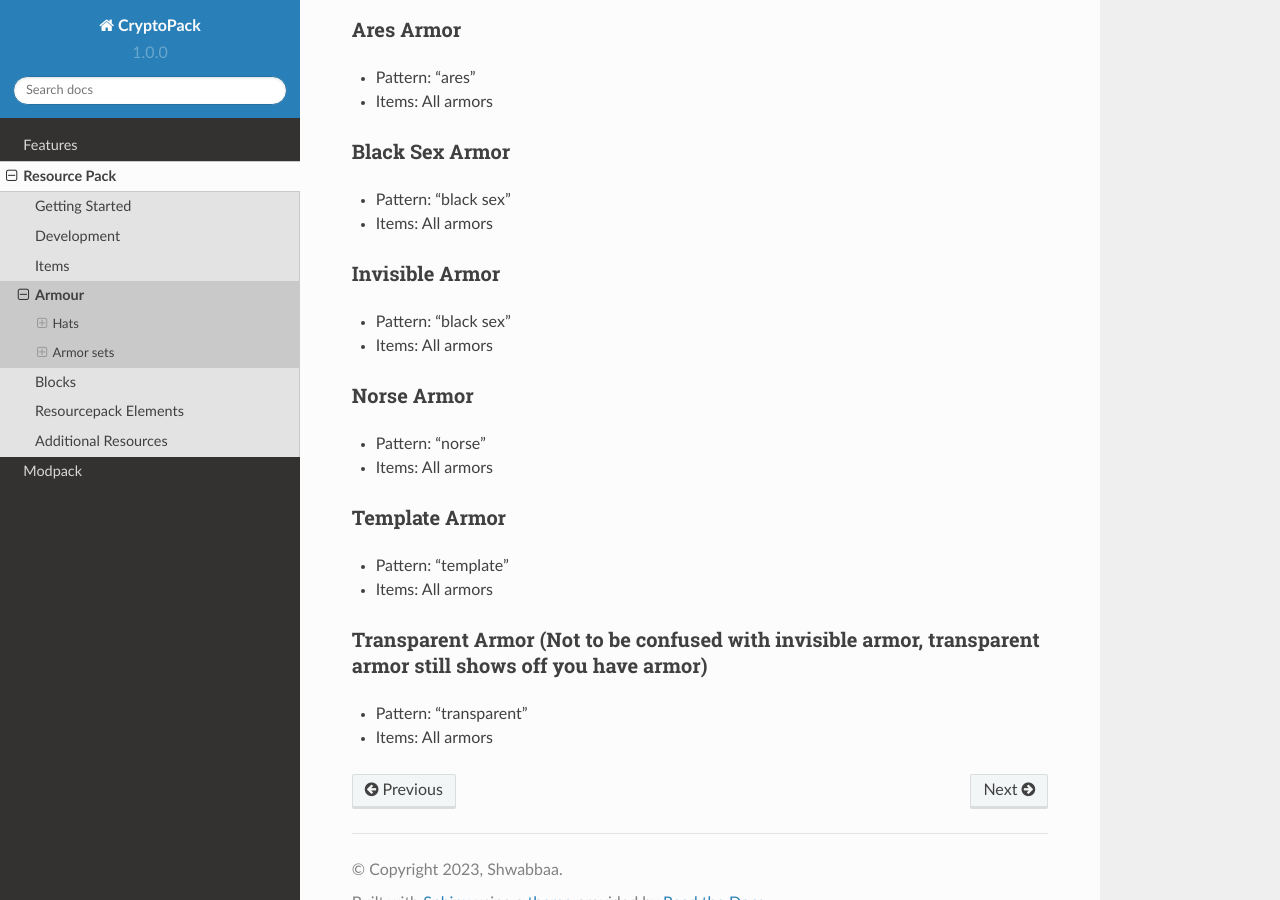
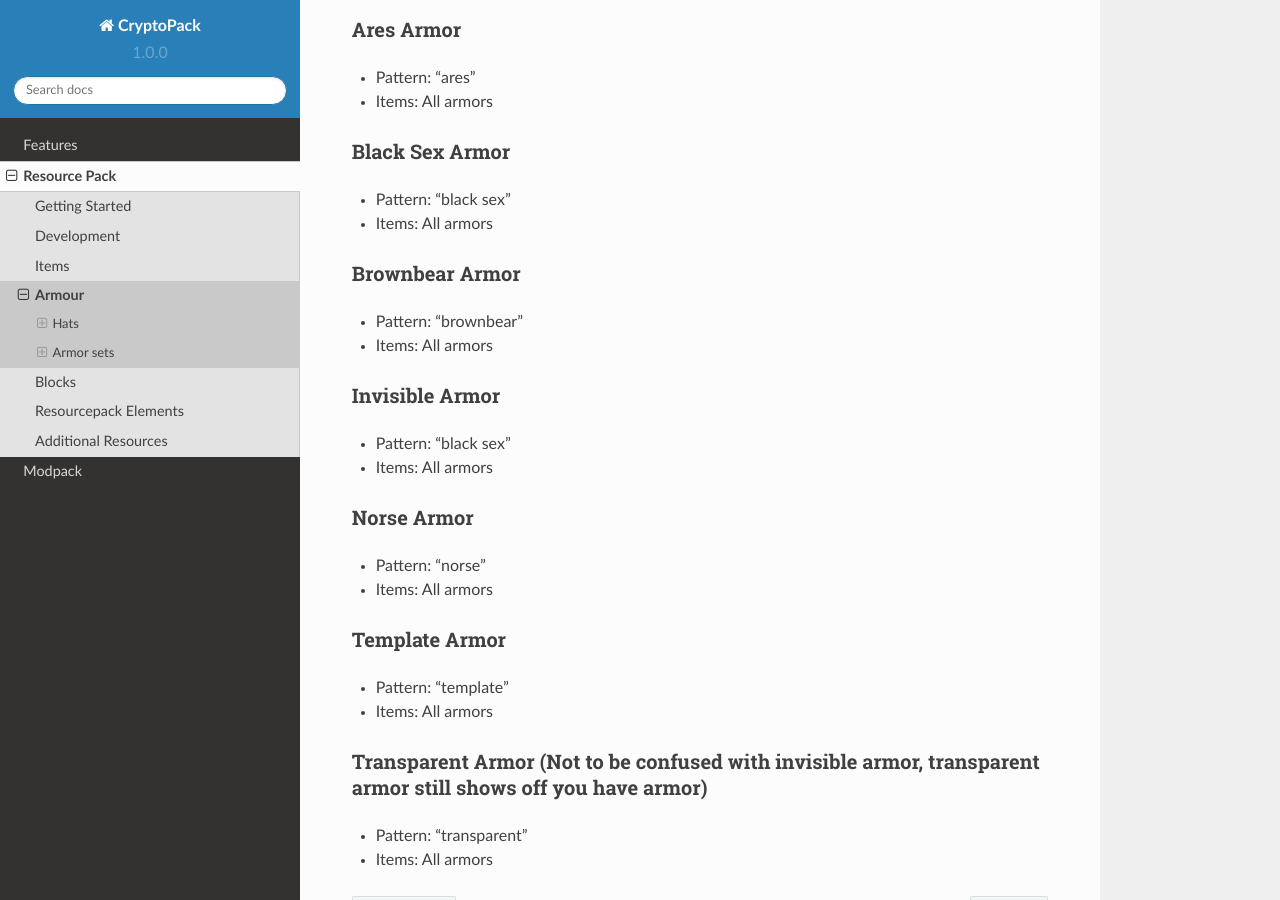
Before and after one commit to Shwabbaa/cryptopack-docs, a Sphinx documentation site: the page built from docs/source/resourcepack/armor.rst, in a window 1280 px wide and 900 px high, scrolled down 1108 px. Built offline with Sphinx 7.4.7 and the Read the Docs theme 2.0.0, drawn with Linux system fonts in a browser that asks for light colours; pages that are not in the unit, such as notebooks, are missing from menus.

Commit message:
Update armor.rst

```diff
--- a/docs/source/resourcepack/armor.rst
+++ b/docs/source/resourcepack/armor.rst
@@ -52,6 +52,11 @@
 * Pattern: "black sex"
 * Items: All armors
 
+Brownbear Armor
+~~~~~~~~~~~~~~~~
+* Pattern: "brownbear"
+* Items: All armors
+
 Invisible Armor
 ~~~~~~~~~~~~~~~~
 * Pattern: "black sex"
```
